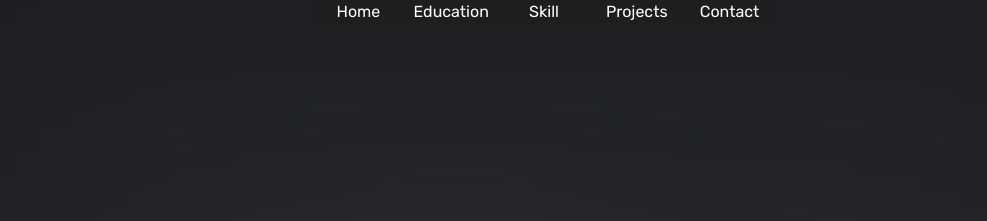
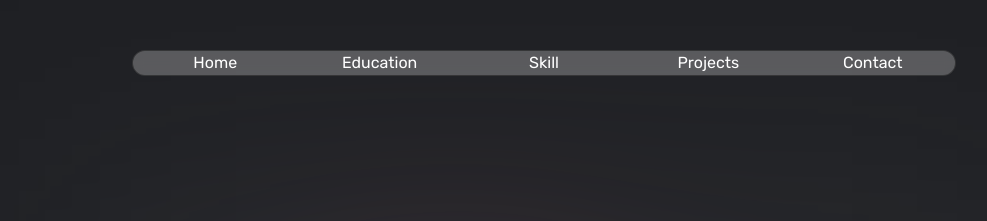
Before and after one commit to Ahmed-Rashid200307/PORTFOLIO, a website: page HSection/index.html in a window 1280 px wide. Shown: the top 221 px of the page, without its empty margins (96-1083 px from the left). Drawn offline with Linux system fonts and the light colour scheme.

Commit message:
fixed css

```diff
--- a/HSection/hero.css
+++ b/HSection/hero.css
@@ -6,9 +6,8 @@
 
  body{
   height: 100%;
-	width: 100vw;
+	max-width: 100vw;
 	background-color: #1F2024;
-	overflow-x: hidden;
 	padding-left: 10%;
 	padding-right: 10%;
 	font: Rubik;
@@ -18,9 +17,6 @@ img {
 	height: 500px;
 }
 
-.intro-heading {
-
-}
 
 .intro {
 	font-size: 60px;
@@ -37,13 +33,20 @@ img {
 	width: 500px;
 }
 
+.navbar-container {
+	width: 80%;
+	position: fixed;
+	margin-top: 50px;
+	padding-left: 100px;
+	padding-right: 100px;
+}
+
 .navbar {
-	position: fixed;
-	min-width: 80vw;
-	height: 100px;
-	margin-top: 3%;
-	z-index: 10;
-	/* margin-bottom:; */
+	background-color: rgba(245, 245, 245, 0.274);
+	backdrop-filter: blur(6px);
+	border-width: 1px;
+	border-style: solid;
+	border-color: rgba(0, 0, 0, 0.411);
 }
 
 h6 {
--- a/HSection/index.html
+++ b/HSection/index.html
@@ -28,8 +28,8 @@
       <div class="shape-blob six"></div>
     </div>
     <div class=" hero intro-heading">
-      <div class="px-70 py-3">
-        <div class="flex items-center rounded-full justify-around bg-[#1e1e1e] backdrop-filter-[blur(20px)] text-white ">
+      <div class=" navbar-container">
+        <div class=" navbar flex items-center rounded-full justify-around text-white ">
           <button class="flex-1">Home</button>
           <button class="flex-1">Education</button>
           <button class="flex-1">Skill</button>
```
